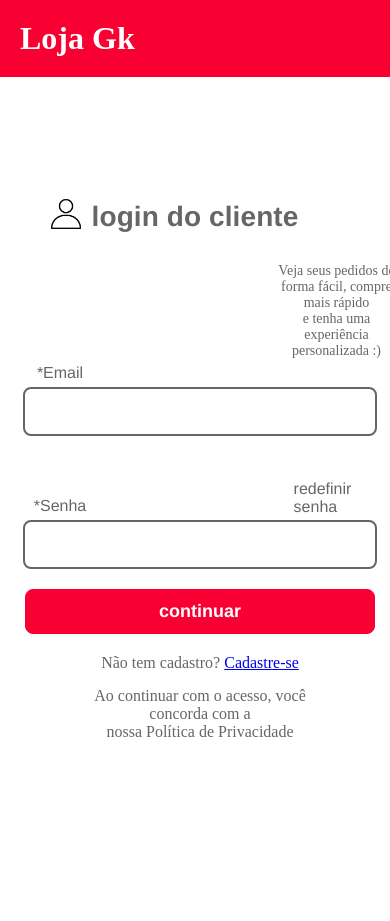
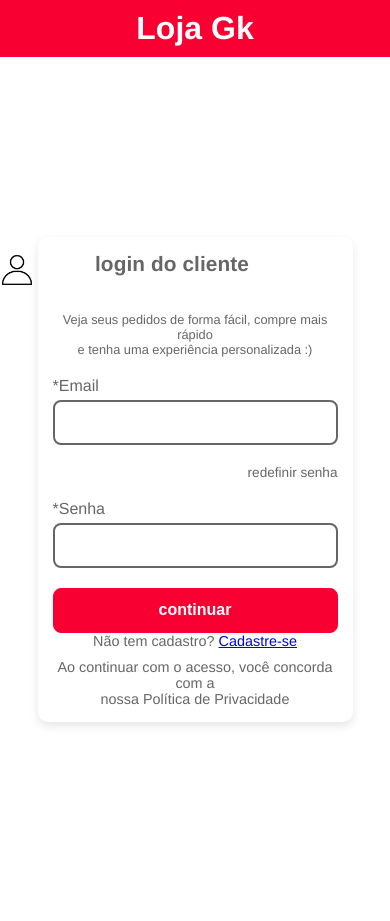
Before and after one commit to Gustavo1Carvalho/Site-de-Vendas, a PHP site: page / in a window 390 px wide. After the commit the page ends 726 px from the top, so only its background shows below. Run offline with PHP 8.4, Linux system fonts and the light colour scheme.

Commit message:
deixei responsive

```diff
--- a/css/tela1.css
+++ b/css/tela1.css
@@ -1,99 +1,101 @@
-*{
-    margin: 0px;
-    padding: 0px;
+* {
+    margin: 0;
+    padding: 0;
+    box-sizing: border-box;
 }
-header{
+
+body, html {
+    height: 100%;
+    font-family: Helvetica, Arial, sans-serif;
+}
+
+header {
     background-color: rgb(248, 0, 50);
     padding: 20px;
     color: white;
+    text-align: center;
 }
 
-#fundo{
+#fundo {
     background-color: white;
     width: 100%;
     height: 100%;
     display: flex;
     justify-content: center;
     align-items: center;
-
-
+    padding: 20px;
 }
 
-body,html{
-    height: 100%;
+#campologin {
+    width: 60%;
+    max-width: 500px;
+    min-width: 300px;
+    background-color: white;
+    box-shadow: 0 4px 10px rgba(0, 0, 0, 0.1);
+    padding: 20px;
+    border-radius: 10px;
 }
 
-#campologin{
-    width: 60%;
-    height: 80%;
-    background-color: white;
-}
-
-#login{
+#login {
     width: 100%;
-    height: 15%;
-    position: relative;
-    top: 40px;
+    height: auto;
+    margin-bottom: 20px;
     display: flex;
     justify-content: center;
 }
 
-#login h2{
+#login h2 {
     font-size: 1.75rem;
     letter-spacing: 0.006rem;
     font-weight: 700;
     text-transform: lowercase;
-    font-family: Helvetica, Arial, sans-serif;
     color: rgb(102, 102, 102);
 }
 
-.navImg{
+.navImg {
     width: 36px;
     height: 36px;
-    margin-left: -250px;
+    margin-right: 10px;
     color: rgb(102, 102, 102);
-    margin-top: -5px;
+    position: relative;
+    left: -250px;
 }
 
-#descricao{
-    width: 50%;
-    height: 15%;
-    margin-left: 200px;
-    color:rgb(102, 102, 102) ;
+#descricao {
+    width: 100%;
+    color: rgb(102, 102, 102);
     font-size: 0.875rem;
     text-align: center;
-
-
+    margin-bottom: 20px;
 }
 
-#campo{
+#campo {
     width: 100%;
-    height: 70%;
-    margin-left: 5px;
-
 }
 
-.formulario{
+.formulario {
     display: flex;
     flex-direction: column;
     align-items: center;
-
 }
 
-label{
+label {
     margin-bottom: 5px;
     color: rgb(102, 102, 102);
-    margin-left: -280px;
-    font-family: Helvetica, Arial, sans-serif;
+    width: 100%;
+    text-align: left;
+    max-width: 350px;
 }
 
-input{
+input {
     margin-bottom: 20px;
     height: 45px;
-    width: 350px;
+    width: 100%;
+    max-width: 350px;
     border-radius: 0.5rem;
-    border: 2px solid  rgb(102, 102, 102);
+    border: 2px solid rgb(102, 102, 102);
     outline: none;
+    padding: 0 10px;
 }
 
 input:focus {
@@ -101,40 +103,99 @@ input:focus {
     transition: 0.3s;
 }
 
-.mudarsenha{
-    margin-left: 245px;
-    position: relative;
-    top: 24px;
+.mudarsenha {
+    width: 100%;
+    max-width: 350px;
+    text-align: right;
+    margin-top: -15px;
+    margin-bottom: 20px;
+    font-size: 0.85rem;
 }
 
-#botao{
-    margin-bottom: 20px;
+#botao {
     height: 45px;
-    width: 350px;
+    width: 100%;
+    max-width: 350px;
     color: white;
     background-color: rgb(248, 0, 50);
     border: 1px solid rgb(248, 0, 50);
     border-radius: 0.5rem;
-    font-size: 18px;
+    font-size: 1rem;
     font-weight: 700;
-    font-family:Helvetica, Arial, sans-serif ;
     cursor: pointer;
     transition: box-shadow 0.3s ease;
     text-decoration: none;
 }
 
-#botao:hover{
+#botao:hover {
     box-shadow: inset 50px 50px 50px rgba(255, 255, 255, 0.2);
     border: 2px solid #f5f5f5;
 }
 
-.formulario p{
-    color:rgb(102, 102, 102) ;
-    font-size: 16px;
+.formulario p {
+    color: rgb(102, 102, 102);
+    font-size: 0.9rem;
+    text-align: center;
 }
 
-.politica{
-    position: relative;
-    top: 15px;
+.politica {
+    margin-top: 10px;
     text-align: center;
+    font-size: 0.8rem;
+    color: rgb(102, 102, 102);
 }
+
+@media (max-width: 768px) {
+    #campologin {
+        width: 90%;
+        height: auto;
+        padding: 15px;
+    }
+
+    #login h2 {
+        font-size: 1.5rem;
+    }
+
+    input, #botao {
+        width: 90%;
+    }
+
+    label, .mudarsenha {
+        margin-left: 0;
+        text-align: left;
+    }
+
+    .mudarsenha {
+        margin-top: 0;
+        position: static;
+    }
+
+    #descricao {
+        margin-left: 0;
+        width: 100%;
+        font-size: 0.8rem;
+    }
+}
+
+@media (max-width: 480px) {
+    header {
+        padding: 10px;
+        font-size: 1rem;
+    }
+
+    #login h2 {
+        font-size: 1.3rem;
+    }
+
+    input, #botao {
+        width: 100%;
+    }
+
+    label {
+        margin-left: 0;
+    }
+
+    .mudarsenha {
+        text-align: right;
+    }
+}
```
Also changed, not shown: css/tela2.css (+92 -73 lines).
